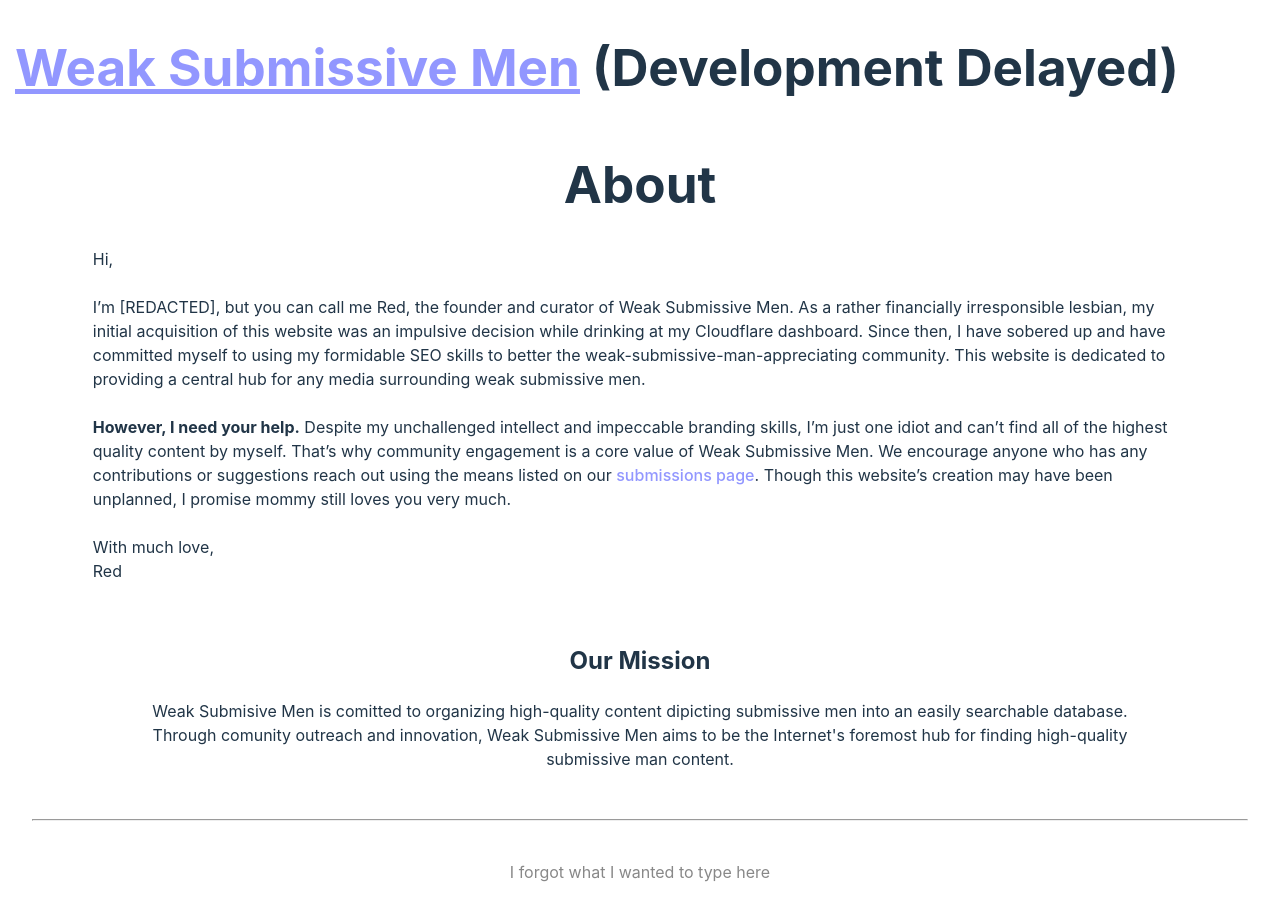
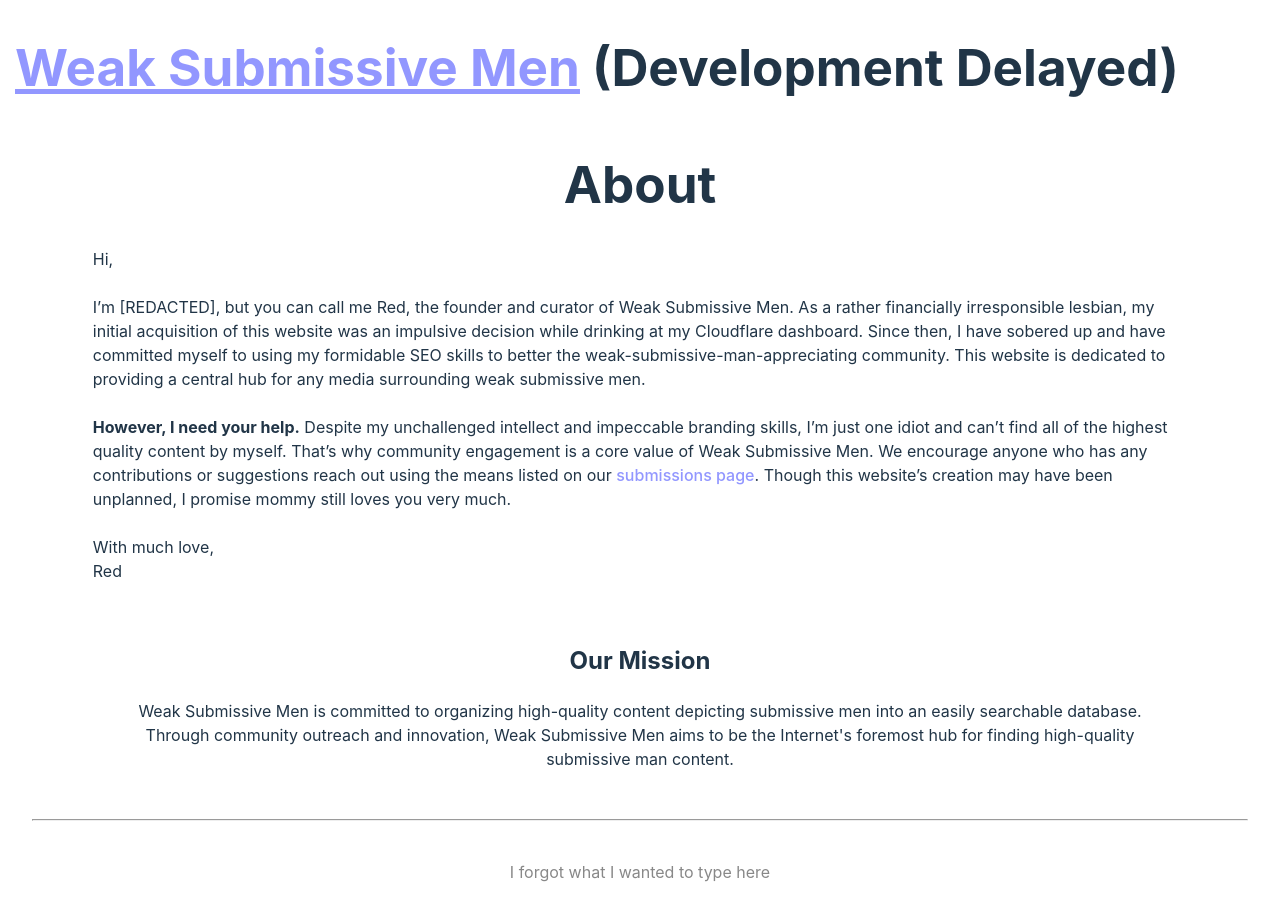
Before and after one commit to Dessie-xyz/willmenwork, a React (Vite) app: page /about in a window 1280 px wide. Shown: the top 920 px of the page. Built offline with nearby package versions, Linux system fonts and the light colour scheme.

Commit message:
Spelling Corrections
Corrected spelling in mission statement

```diff
--- a/src/react-app/pages/About.tsx
+++ b/src/react-app/pages/About.tsx
@@ -12,7 +12,7 @@ const Header = () => {
         With much love,
         <br />Red</p><br/>
         <h2>Our Mission</h2>
-        <p style={{paddingLeft:"7.5%", paddingRight:"7.5%"}}>Weak Submisive Men is comitted to organizing high-quality content dipicting submissive men into an easily searchable database. Through comunity outreach and innovation, Weak Submissive Men aims to be the Internet's foremost hub for finding high-quality submissive man content.</p><br/><hr/>
+        <p style={{paddingLeft:"7.5%", paddingRight:"7.5%"}}>Weak Submissive Men is committed to organizing high-quality content depicting submissive men into an easily searchable database. Through community outreach and innovation, Weak Submissive Men aims to be the Internet's foremost hub for finding high-quality submissive man content.</p><br/><hr/>
       </div>{" "}
     </div>
   );
```
